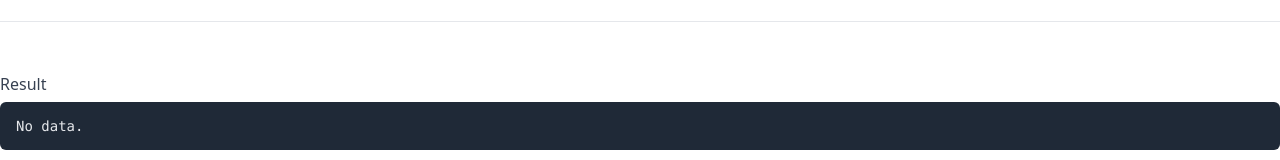
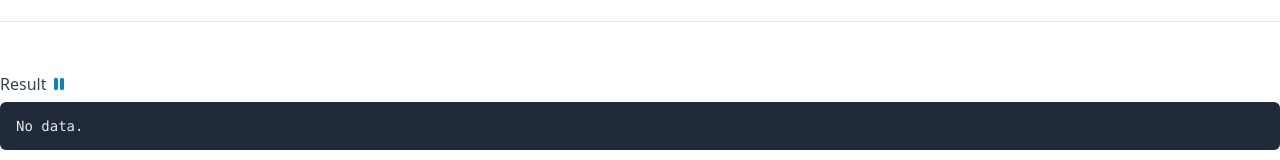
Before and after one commit to axelrindle/spel-debugger, a React (Vite) app in the folder frontend/: page / in a window 1280 px wide. Shown: the part 575-735 px from the top of the page. Built offline with nearby package versions, Linux system fonts and the light colour scheme.

Commit message:
refactor: whole result component

```diff
--- a/frontend/src/App.tsx
+++ b/frontend/src/App.tsx
@@ -4,7 +4,7 @@ import { FieldArray, Form, Formik } from 'formik'
 import { nanoid } from 'nanoid'
 import { useState } from 'react'
 import useSpel from './api/useSpel'
-import { FieldShell, MyField, MyFieldOnly } from './components/Form'
+import { MyField, MyFieldOnly } from './components/Form'
 import { Footer, Header } from './components/Page'
 import Result from './components/Result'
 import Spel from './components/Spel'
@@ -154,19 +154,7 @@ export default function App() {
 
         <hr />
 
-        <FieldShell
-          name="result"
-          label="Result"
-        >
-          <pre id="result" className="mt-1">
-            <code>
-              <Result mutation={mutation} />
-            </code>
-          </pre>
-          <p>
-            Type: <u>{mutation.data?.type}</u>
-          </p>
-        </FieldShell>
+        <Result mutation={mutation} />
       </div>
     </div>
 
--- a/frontend/src/components/Result.tsx
+++ b/frontend/src/components/Result.tsx
@@ -1,17 +1,46 @@
+import { FontAwesomeIcon } from '@fortawesome/react-fontawesome';
 import { UseSpelResult } from '../api/useSpel';
+import { FieldShell } from './Form';
+import { faCheck, faClose, faPause, faSpinner } from '@fortawesome/free-solid-svg-icons';
 
 interface Props {
     mutation: UseSpelResult
 }
 
-export default function Result({ mutation }: Props) {
+function ResultText({mutation}: Props) {
     if (mutation.isLoading) {
         return 'Loading...'
     }
 
     if (mutation.isError) {
-        return 'Error: ' + mutation.error.message
+        return mutation.error.message
     }
 
     return mutation.data?.result ?? 'No data.'
 }
+
+export default function Result({ mutation }: Props) {
+    return (
+        <FieldShell
+            name="result"
+            label={
+                <div>
+                    <span className="mr-2">Result</span>
+                    {mutation.isError && <FontAwesomeIcon icon={faClose} className="text-red-600" />}
+                    {mutation.isSuccess && <FontAwesomeIcon icon={faCheck} className="text-green-600" />}
+                    {mutation.isLoading && <FontAwesomeIcon icon={faSpinner} className="text-sky-600" spin />}
+                    {mutation.isIdle && <FontAwesomeIcon icon={faPause} className="text-sky-600" />}
+                </div>
+            }
+        >
+            <pre id="result" className="mt-1">
+                <code>
+                    <ResultText mutation={mutation} />
+                </code>
+            </pre>
+            <p>
+                Type: <u>{mutation.data?.type}</u>
+            </p>
+        </FieldShell>
+    )
+}
```
